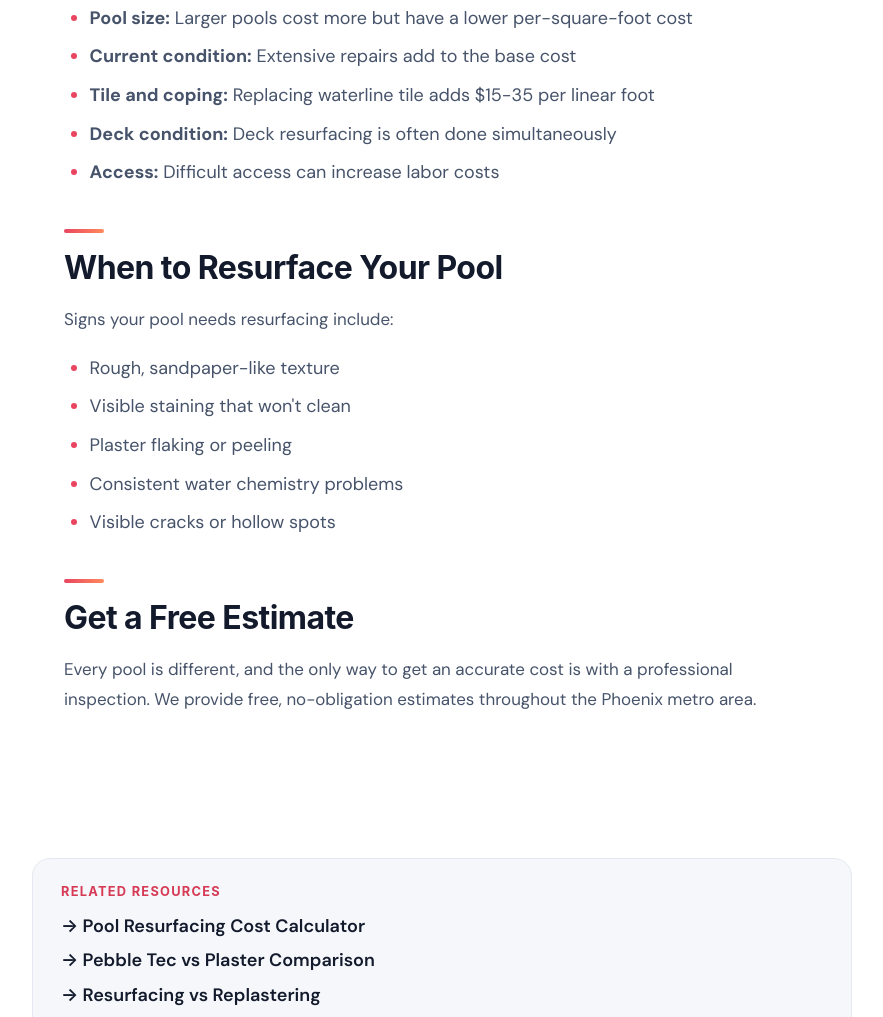
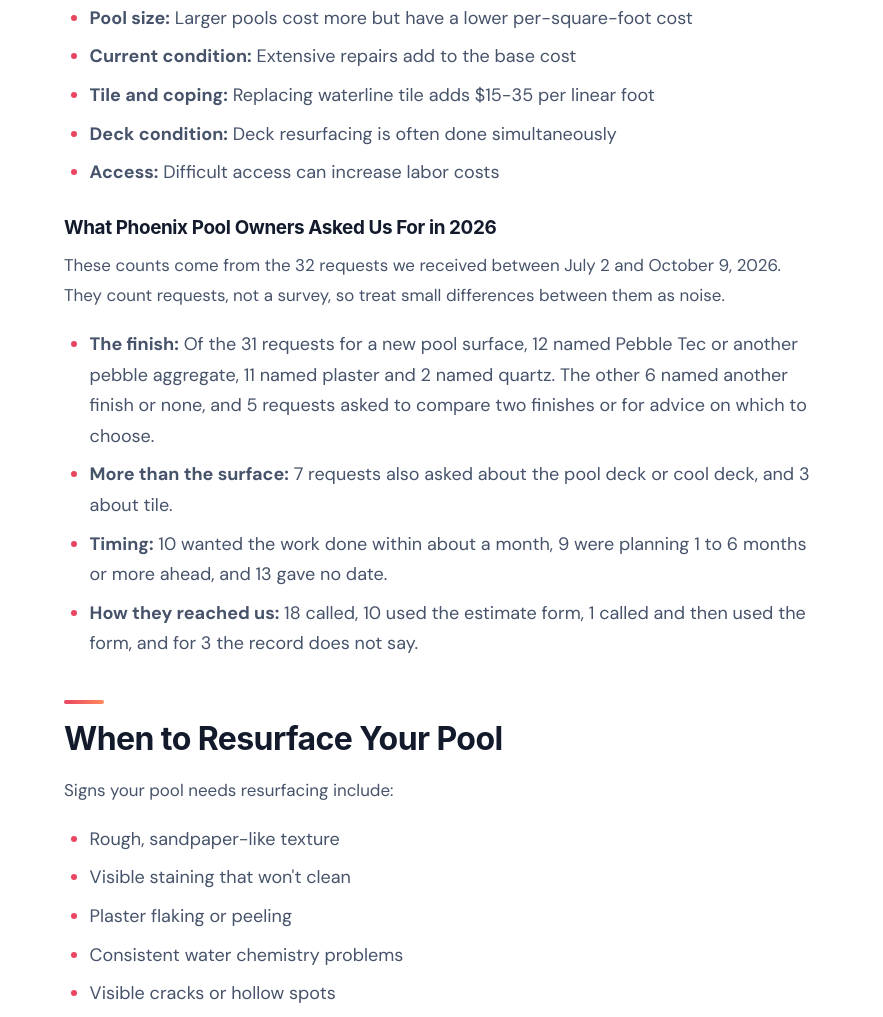
Before and after one commit to deme-cyber11/phxpoolresurfacing, a plain HTML site: page docs/resources/pool-resurfacing-cost/index.html in a window 1280 px wide. Shown: the part 3206-4223 px from the top of the page, without its empty margins (198-1081 px from the left). Drawn offline with Linux system fonts and the light colour scheme.

Commit message:
SEO fact_fix: what the 32 requests this site received asked for, as counts, on the cost guide on 1 page(s) (approved proposal phxpoolresurfacing-fact-fix-f115ffe63d)

```diff
--- a/docs/resources/pool-resurfacing-cost/index.html
+++ b/docs/resources/pool-resurfacing-cost/index.html
@@ -285,6 +285,15 @@
                         <li><strong>Access:</strong> Difficult access can increase labor costs</li>
                     </ul>
 
+                    <h3>What Phoenix Pool Owners Asked Us For in 2026</h3>
+                    <p>These counts come from the 32 requests we received between July 2 and October 9, 2026. They count requests, not a survey, so treat small differences between them as noise.</p>
+                    <ul>
+                        <li><strong>The finish:</strong> Of the 31 requests for a new pool surface, 12 named Pebble Tec or another pebble aggregate, 11 named plaster and 2 named quartz. The other 6 named another finish or none, and 5 requests asked to compare two finishes or for advice on which to choose.</li>
+                        <li><strong>More than the surface:</strong> 7 requests also asked about the pool deck or cool deck, and 3 about tile.</li>
+                        <li><strong>Timing:</strong> 10 wanted the work done within about a month, 9 were planning 1 to 6 months or more ahead, and 13 gave no date.</li>
+                        <li><strong>How they reached us:</strong> 18 called, 10 used the estimate form, 1 called and then used the form, and for 3 the record does not say.</li>
+                    </ul>
+
                     <h2>When to Resurface Your Pool</h2>
                     <p>Signs your pool needs resurfacing include:</p>
                     <ul>
```
